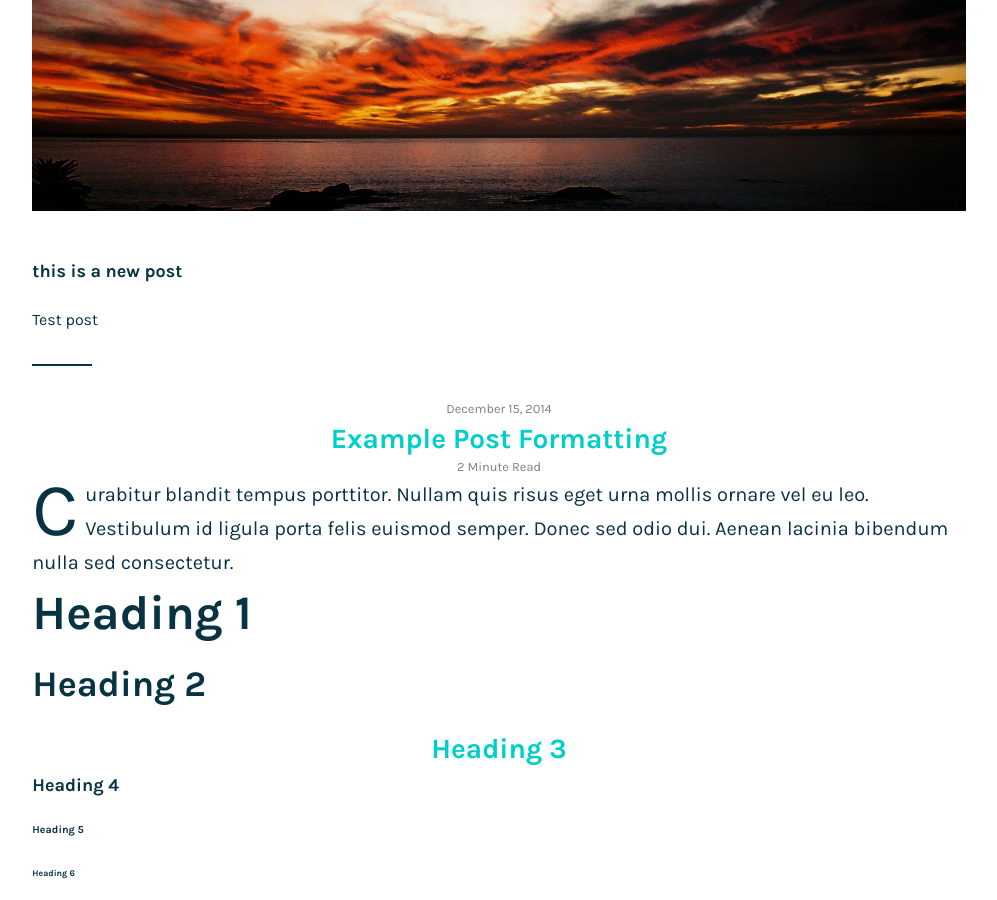
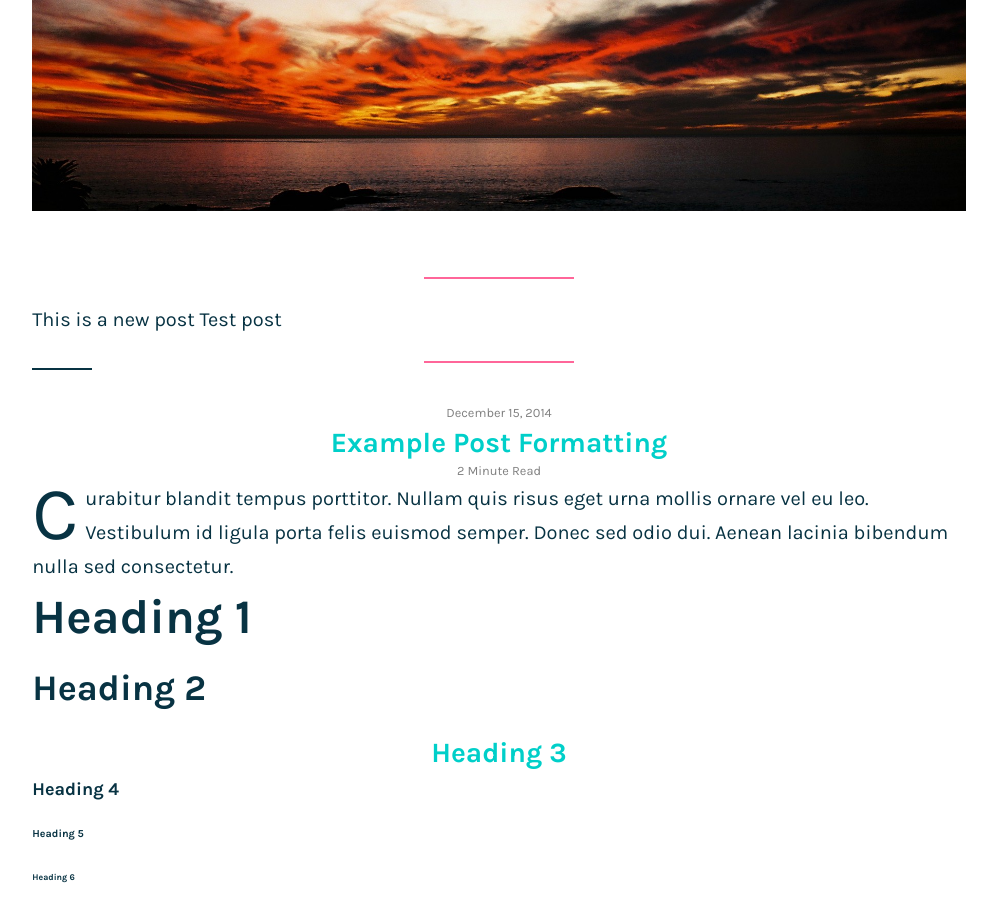
Before and after one commit to mpcousins/cousins, a Jekyll site: the page built from index.html, in a window 1280 px wide and 900 px high, scrolled down 743 px. Shown: the whole window, without its empty margins (141-1138 px from the left). Built offline with Jekyll 4.4.1, drawn with Linux system fonts in a browser that asks for light colours; nearby versions of some CDN libraries; the list of posts is cut into pages by our own code.

```diff
--- a/_posts/2016-03-03-test-post.markdown
+++ b/_posts/2016-03-03-test-post.markdown
@@ -6,5 +6,5 @@ published: true
 
 
 ![Camps Bay sunset]({{site.baseurl}}/assets/img/CNV00005.JPG)
-#### this is a new post
+> This is a new post
 Test post
```
